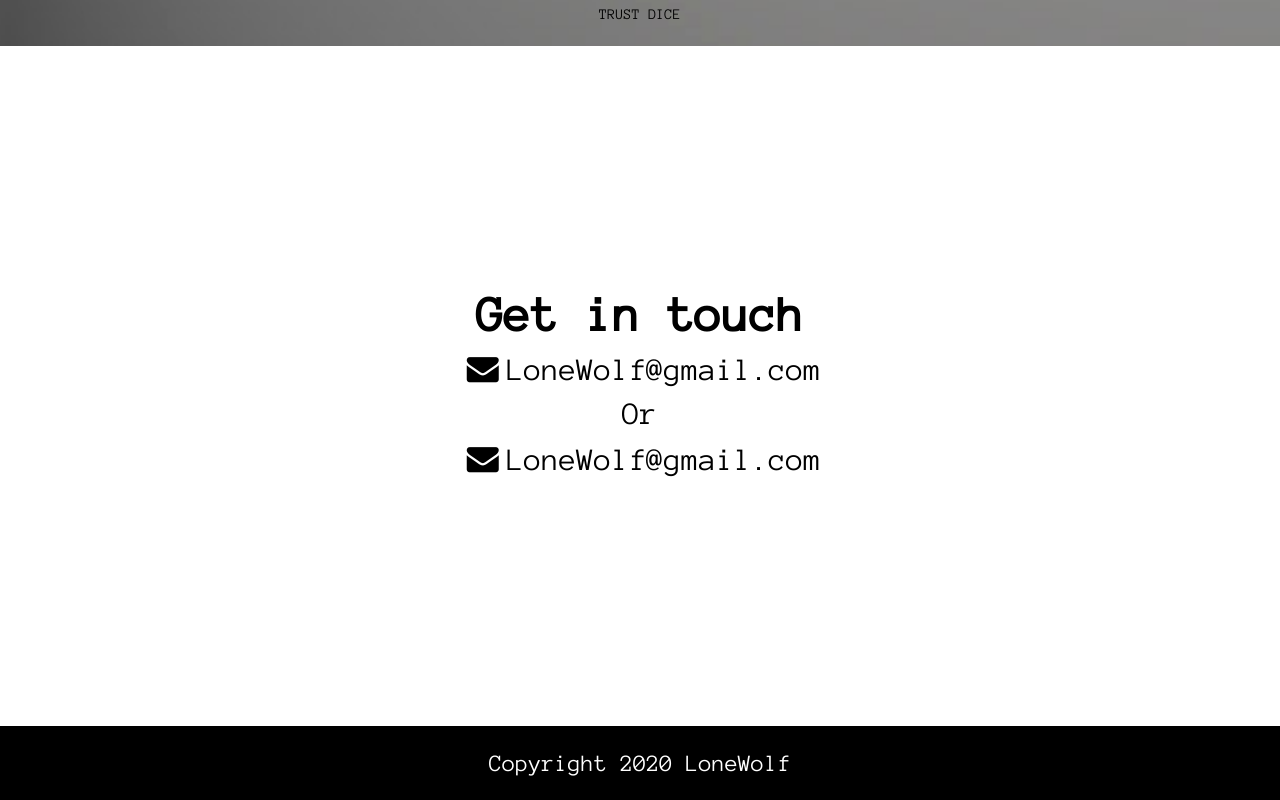
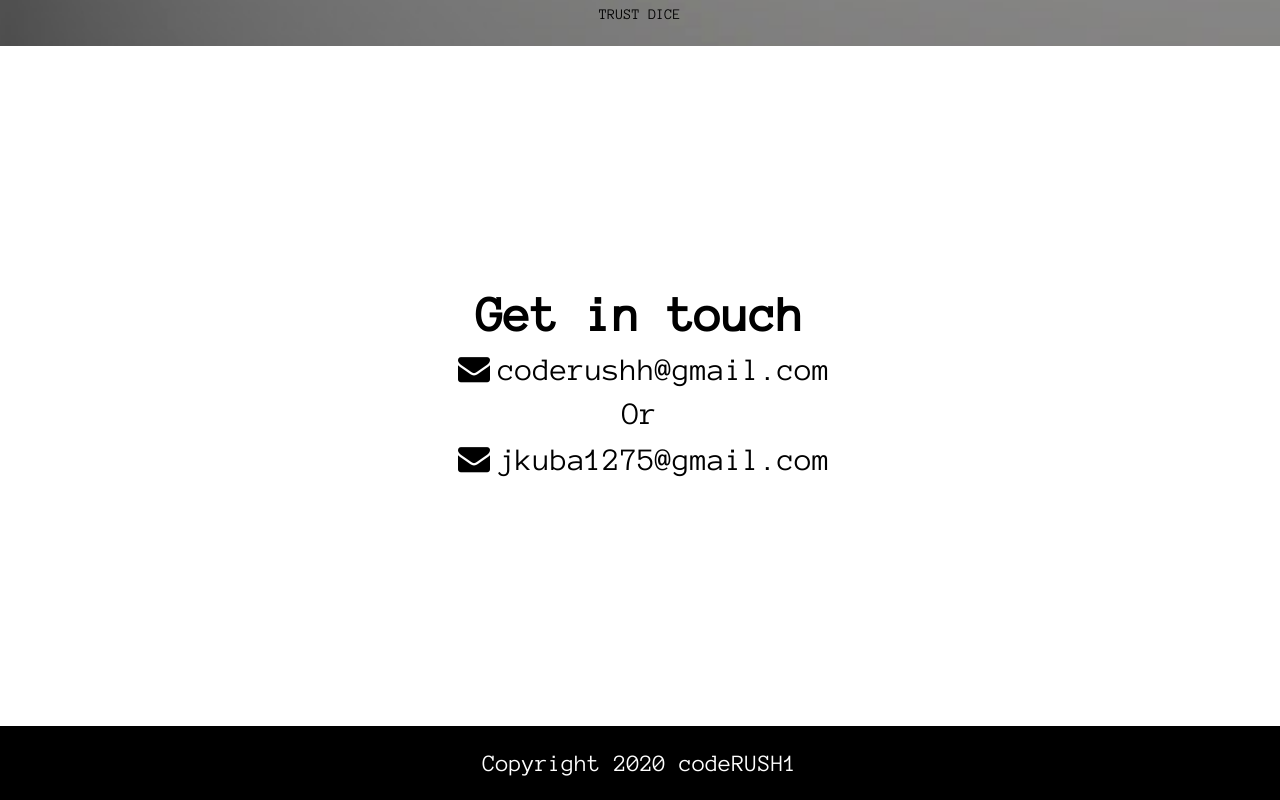
Before and after one commit to codeRUSH1/codeRush.github.io, a plain HTML site: page index.html in a window 1280 px wide. Shown: the part 2605-3405 px from the top of the page. Drawn offline with Linux system fonts and the light colour scheme.

Commit message:
Update index.html

```diff
--- a/index.html
+++ b/index.html
@@ -96,11 +96,11 @@
 
       <div id="contact">
       <h1 id="contact1">Get in touch</h1>
-      <p><i class="fa fa-envelope"></i>LoneWolf@gmail.com</p>
+      <p><i class="fa fa-envelope"></i>coderushh@gmail.com</p>
       <p>Or</p>
-      <p><i class="fa fa-envelope"></i>LoneWolf@gmail.com</p>
+      <p><i class="fa fa-envelope"></i>jkuba1275@gmail.com</p>
       </div>
-      <div id="copyright"><p>Copyright 2020 LoneWolf</p></div>
+      <div id="copyright"><p>Copyright 2020 codeRUSH1</p></div>
 <script src="js/main.js"></script>
 </body>
 </html>
```
